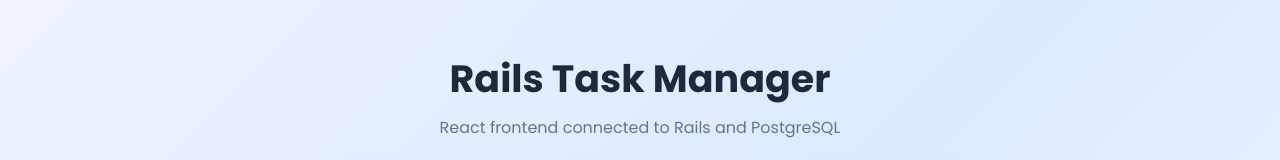
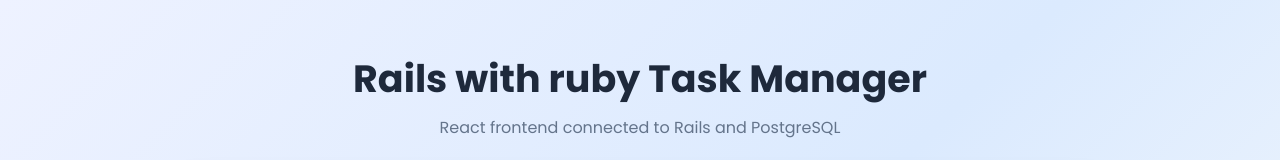
Before and after one commit to harshparmar009/ruby-on-rails, a React (Vite) app in the folder rails_api_frontend/: page / in a window 1280 px wide. Shown: the top 160 px of the page. Built offline with nearby package versions, Linux system fonts and the light colour scheme; no server answers.

Commit message:
Update frontend title and deploy v4

```diff
--- a/rails_api_frontend/src/App.jsx
+++ b/rails_api_frontend/src/App.jsx
@@ -100,7 +100,7 @@
   return (
     <main className="container">
       <header>
-        <h1>Rails Task Manager</h1>
+        <h1>Rails with ruby Task Manager</h1>
         <p>React frontend connected to Rails and PostgreSQL</p>
       </header>
 
```
Also changed, not shown: 1 other file (tests, documents, lock files or other folders).
